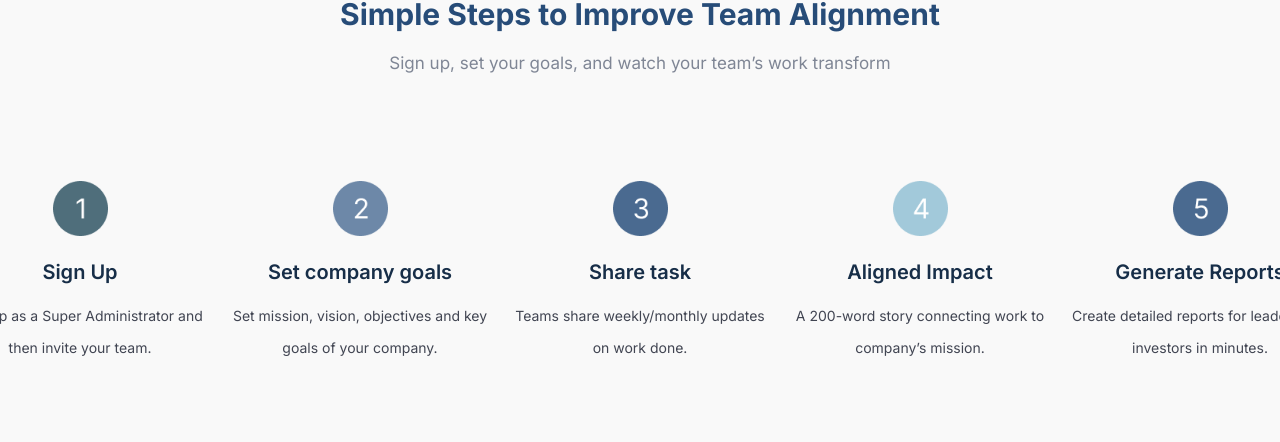
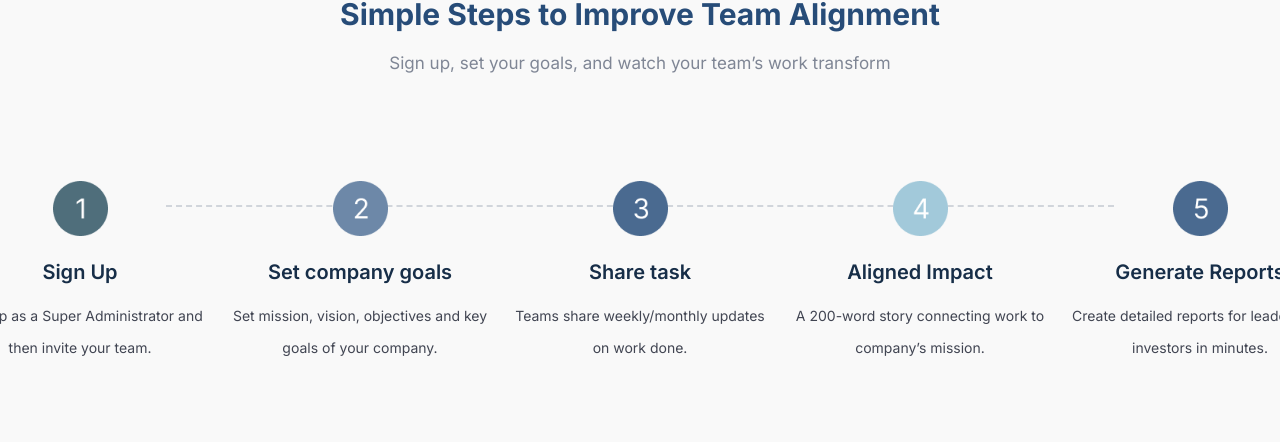
Before and after one commit to GideonJulian/Saltus, a React (Vite) app in the folder saltus/: page / in a window 1280 px wide. Shown: the part 2307-2749 px from the top of the page. Built offline with nearby package versions, Linux system fonts and the light colour scheme.

Commit message:
line added

```diff
--- a/saltus/src/Components/HowItWorks.jsx
+++ b/saltus/src/Components/HowItWorks.jsx
@@ -34,7 +34,7 @@ const HowItWorks = () => {
         </p>
       </div>
 
-      <div className="w-full flex justify-center p-7 pt-16">
+      <div className="w-full relative flex justify-center p-7 pt-16">
         <div className="max-w-[900px] flex md:flex-row flex-col items-center justify-center gap-5  mt-10">
           {[
             {
@@ -68,7 +68,7 @@ const HowItWorks = () => {
               initial={{ opacity: 0, y: 50 }}
               animate={isInView ? { opacity: 1, y: 0 } : {}}
               transition={{ duration: 0.9, delay: index * 0.2 }}
-              className="flex flex-col items-center"
+              className="flex flex-col items-center relative z-10"
             >
               <img src={item.img} alt="" className="w-[55px]" />
               <h3 className="mt-5 font-[600] text-[20px] text-[#172E48]">
@@ -80,6 +80,8 @@ const HowItWorks = () => {
             </motion.div>
           ))}
         </div>
+           <div className="hidden absolute md:block w-[80%] top-32  border-dashed border-t-2 border-gray-300 mx-3"></div>
+
       </div>
     </motion.div>
   );
--- a/saltus/src/Components/WhyUs.jsx
+++ b/saltus/src/Components/WhyUs.jsx
@@ -4,7 +4,7 @@ import FeatureGrid from "./FeatureGrid";
 const WhyUs = () => {
   return (
     <section id="why-choose-us" className="w-full grid place-items-center md:p-6 mb-20 mt-28">
-      <div className="bg-[#F8FAFB] md:p-7 rounded-2xl w-[100%] md:w-[90%]">
+      <div className="bg-[#F8FAFB] md:p-7 rounded-3xl w-[100%] md:w-[90%]">
         <div className="flex items-center justify-center">
           <div className="bg-[#ECF4F8] px-4 w-40 py-1 text-[#274C78] font-[500] text-[14px]">
             WHY CHOOSE US
```
